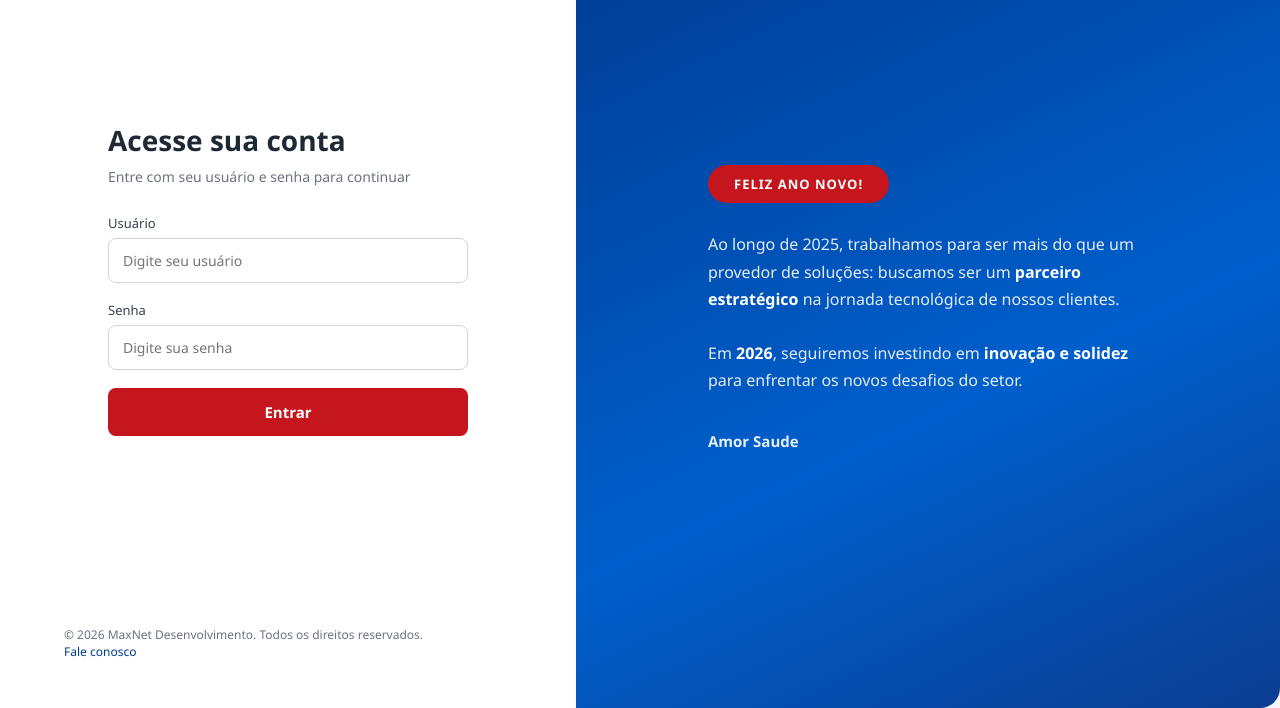
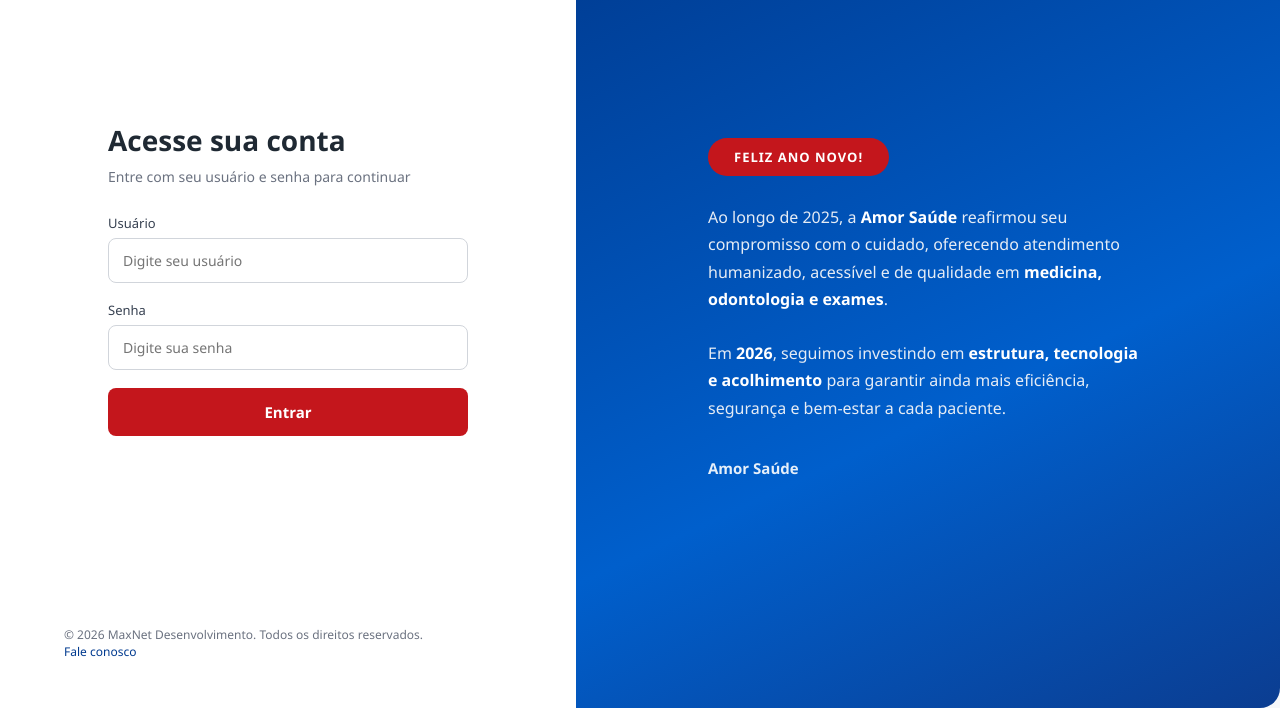
Before and after one commit to djoi789/amorsaude, a plain HTML site: page index.html in a window 1280 px wide. Shown: the part 92-800 px from the top of the page. Drawn offline with Linux system fonts and the light colour scheme.

Commit message:
Update index.html

```diff
--- a/index.html
+++ b/index.html
@@ -2,7 +2,7 @@
 <html lang="pt-BR">
 <head>
 <meta charset="UTF-8">
-<title>Login - MK Solutions</title>
+<title>Login - Amor Saúde</title>
 <meta name="viewport" content="width=device-width, initial-scale=1.0">
 
 <style>
@@ -278,16 +278,17 @@
     <div class="banner-content">
         <div class="ribbon">FELIZ ANO NOVO!</div>
 
-        <p>
-            Ao longo de 2025, trabalhamos para ser mais do que um provedor de soluções:
-            buscamos ser um <strong>parceiro estratégico</strong> na jornada tecnológica
-            de nossos clientes.
-            <br><br>
-            Em <strong>2026</strong>, seguiremos investindo em <strong>inovação e solidez</strong>
-            para enfrentar os novos desafios do setor.
-        </p>
+            <p>
+                Ao longo de 2025, a <strong>Amor Saúde</strong> reafirmou seu compromisso com o cuidado,
+                oferecendo atendimento humanizado, acessível e de qualidade em
+                <strong>medicina, odontologia e exames</strong>.
+                <br><br>
+                Em <strong>2026</strong>, seguimos investindo em <strong>estrutura, tecnologia e acolhimento</strong>
+                para garantir ainda mais eficiência, segurança e bem-estar a cada paciente.
+            </p>
 
-        <div class="banner-footer">Amor Saude</div>
+
+        <div class="banner-footer">Amor Saúde</div>
     </div>
 </div>
 
```
